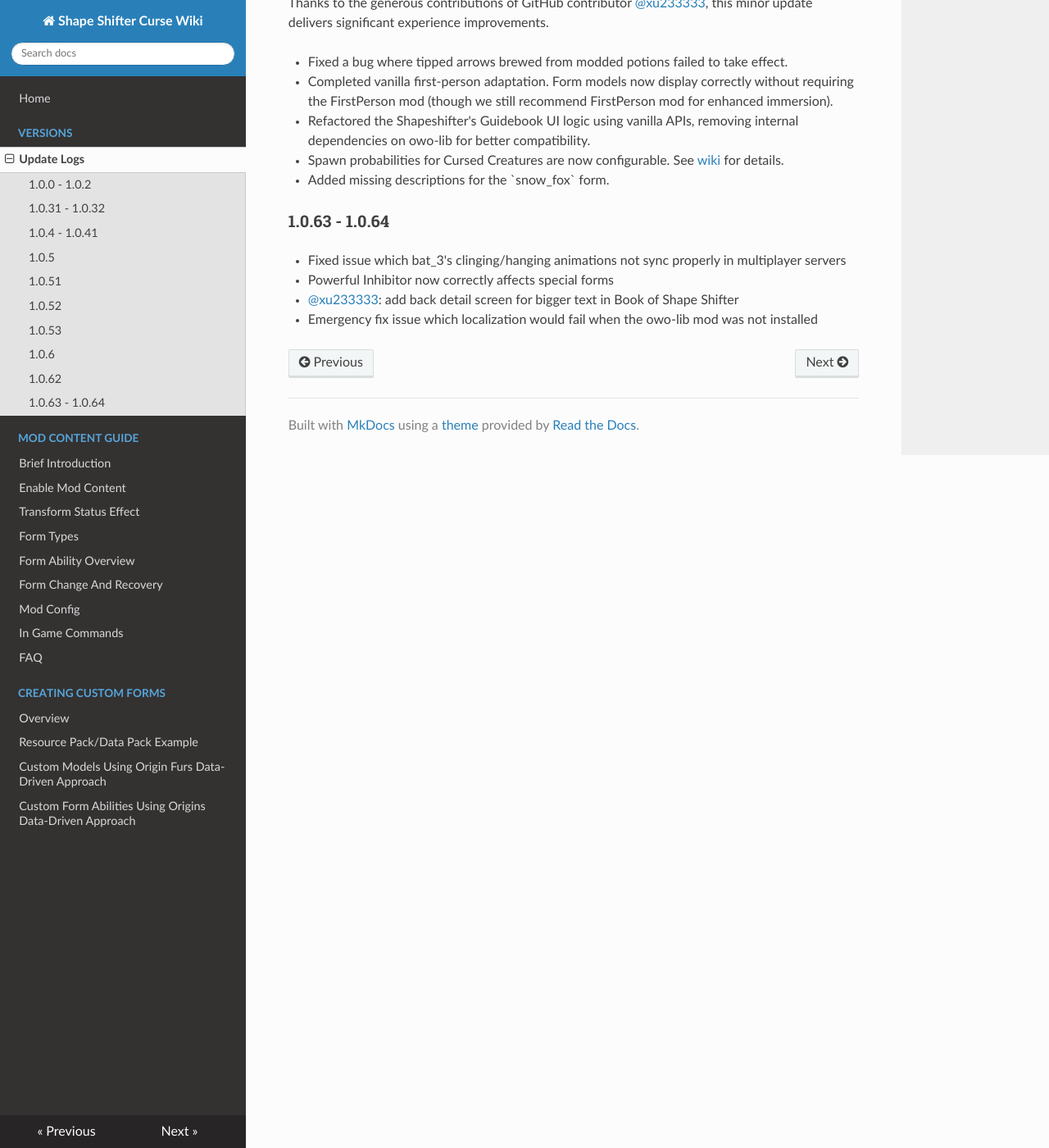
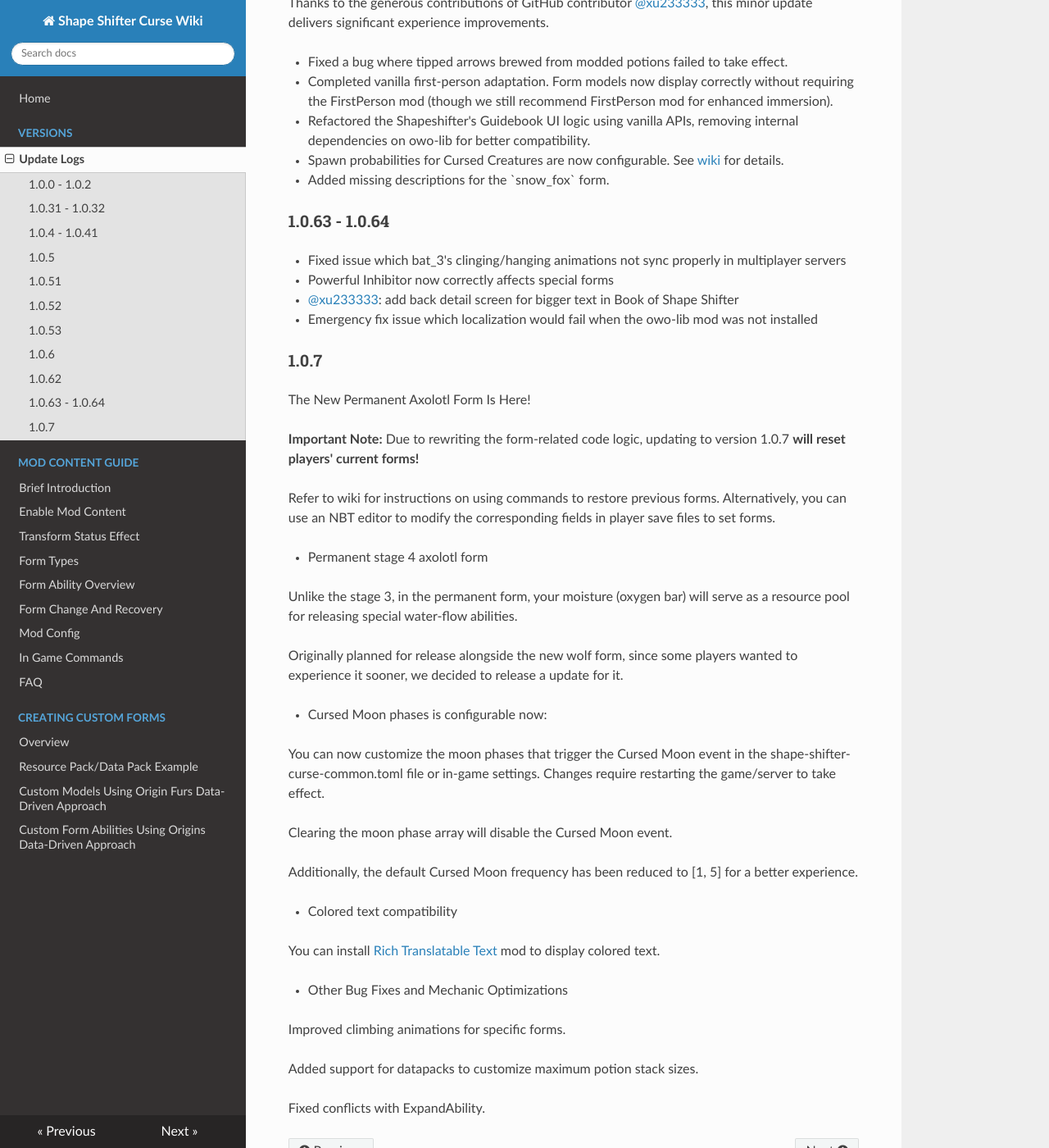
Before and after one commit to onixary/ssc_wiki_en, an MkDocs documentation site: the page built from docs/update_log/update_log.md, in a window 1280 px wide and 1400 px high, scrolled down 2780 px. Shown: the whole window at 82% size. Built offline with MkDocs 1.6.1, drawn with Linux system fonts in a browser that asks for light colours; nearby versions of some CDN libraries.

Commit message:
Update update_log.md

```diff
--- a/docs/update_log/update_log.md
+++ b/docs/update_log/update_log.md
@@ -115,3 +115,37 @@ Thanks to the generous contributions of GitHub contributor [@xu233333](https://g
 - [@xu233333](https://github.com/xu233333): add back detail screen for bigger text in Book of Shape Shifter
 
 - Emergency fix issue which localization would fail when the owo-lib mod was not installed
+
+### 1.0.7
+
+The New Permanent Axolotl Form Is Here!
+
+**Important Note:** Due to rewriting the form-related code logic, updating to version 1.0.7 **will reset players' current forms!**
+
+Refer to wiki for instructions on using commands to restore previous forms. Alternatively, you can use an NBT editor to modify the corresponding fields in player save files to set forms.
+
+- Permanent stage 4 axolotl form
+
+  Unlike the stage 3, in the permanent form, your moisture (oxygen bar) will serve as a resource pool for releasing special water-flow abilities.
+
+  Originally planned for release alongside the new wolf form, since some players wanted to experience it sooner, we decided to release a update for it.
+
+- Cursed Moon phases is configurable now:
+
+  You can now customize the moon phases that trigger the Cursed Moon event in the shape-shifter-curse-common.toml file or in-game settings. Changes require restarting the game/server to take effect.
+
+  Clearing the moon phase array will disable the Cursed Moon event.
+
+  Additionally, the default Cursed Moon frequency has been reduced to \[1, 5\] for a better experience.
+
+- Colored text compatibility
+
+  You can install [Rich Translatable Text](https://www.curseforge.com/minecraft/mc-mods/rich-translatable-text) mod to display colored text.
+
+- Other Bug Fixes and Mechanic Optimizations
+
+  Improved climbing animations for specific forms.
+
+  Added support for datapacks to customize maximum potion stack sizes.
+
+  Fixed conflicts with ExpandAbility.
```
